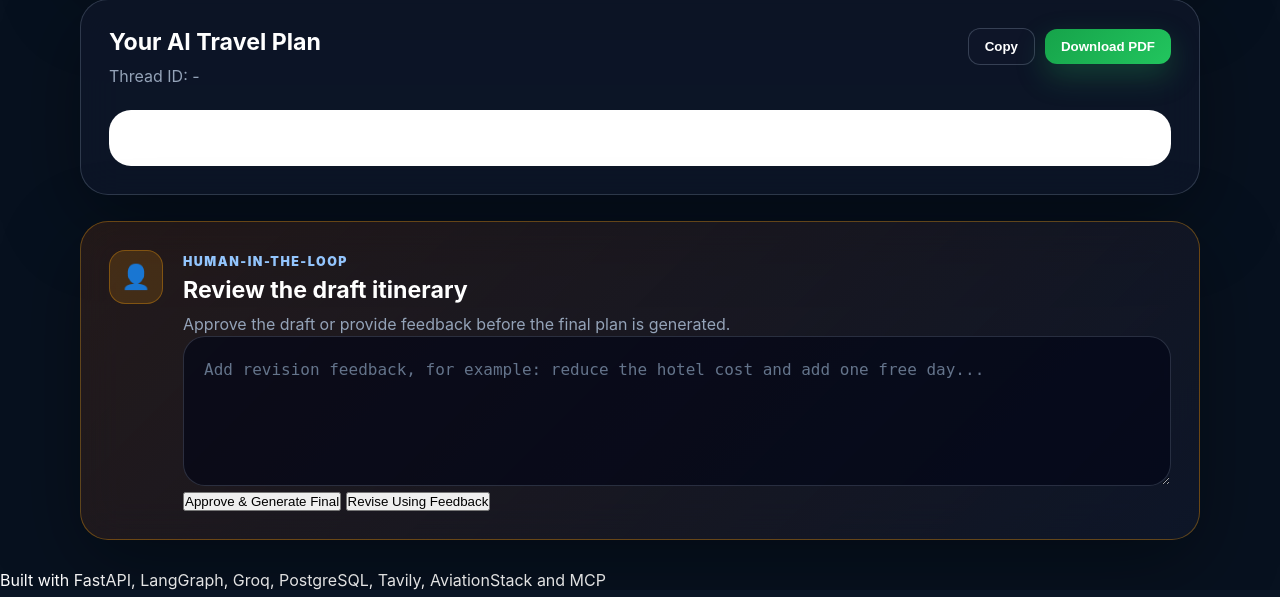
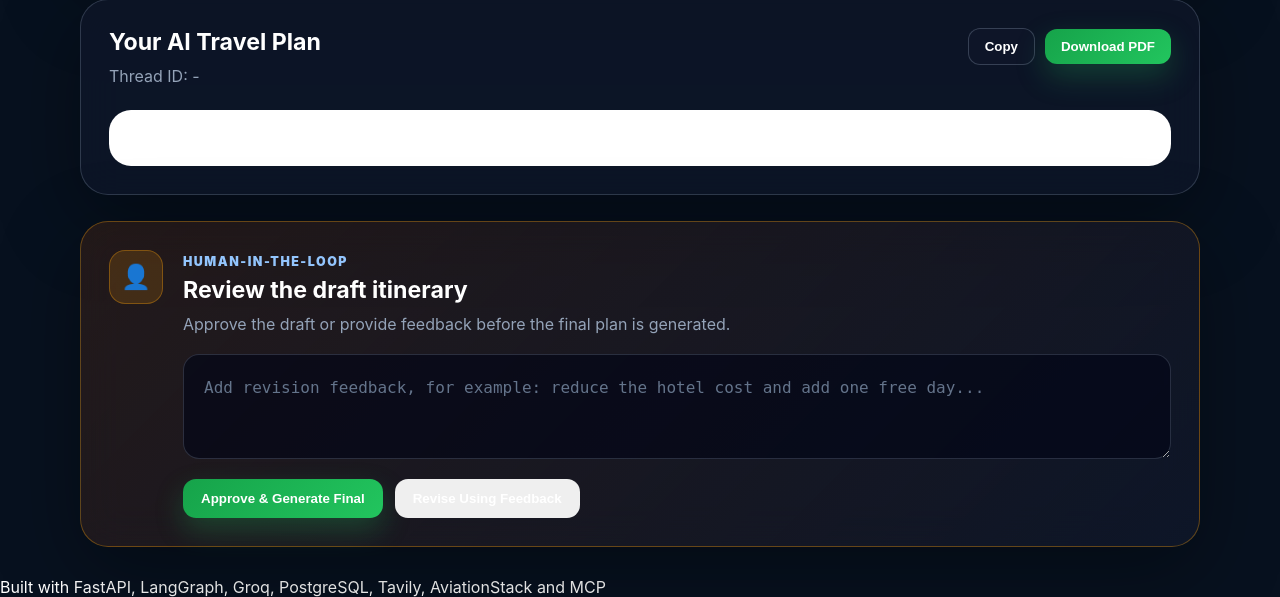
Before and after one commit to Codechef555/Trip-mate-AI---Multi-Agent-AI-System, a FastAPI app: page / in a window 1280 px wide. Shown: the part 847-1444 px from the top of the page. Run offline with FastAPI, Linux system fonts and the light colour scheme; some libraries are stand-ins or nearby versions.

Commit message:
added textures for feedback

```diff
--- a/static/style.css
+++ b/static/style.css
@@ -459,3 +459,32 @@ textarea::placeholder {
     border: 1px solid rgba(245, 158, 11, 0.35);
     font-size: 1.5rem;
 }
+
+.feedback-input {
+    min-height: 105px;
+    margin-top: 18px;
+    border-radius: 16px;
+}
+
+.approval-actions {
+    display: flex;
+    flex-wrap: wrap;
+    gap: 12px;
+    margin-top: 16px;
+}
+
+.approve-btn,
+.revise-btn {
+    border: none;
+    border-radius: 13px;
+    padding: 12px 18px;
+    color: #ffffff;
+    font-weight: 850;
+    cursor: pointer;
+    transition: 0.25s ease;
+}
+
+.approve-btn {
+    background: linear-gradient(135deg, #16a34a, #22c55e);
+    box-shadow: 0 12px 28px rgba(34, 197, 94, 0.25);
+}
```
